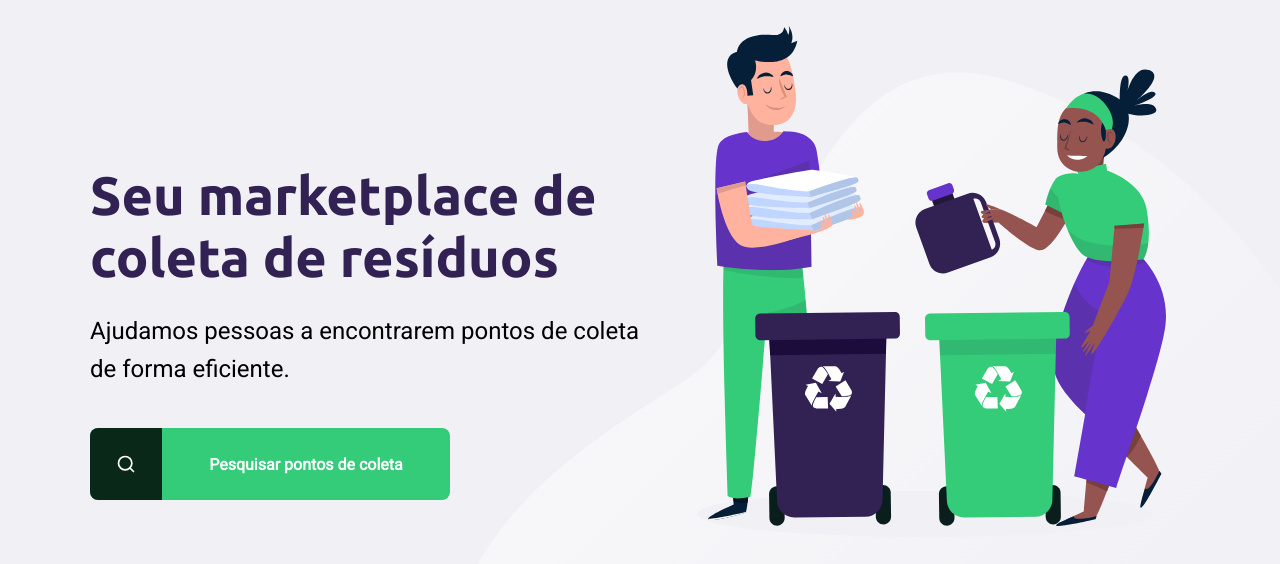
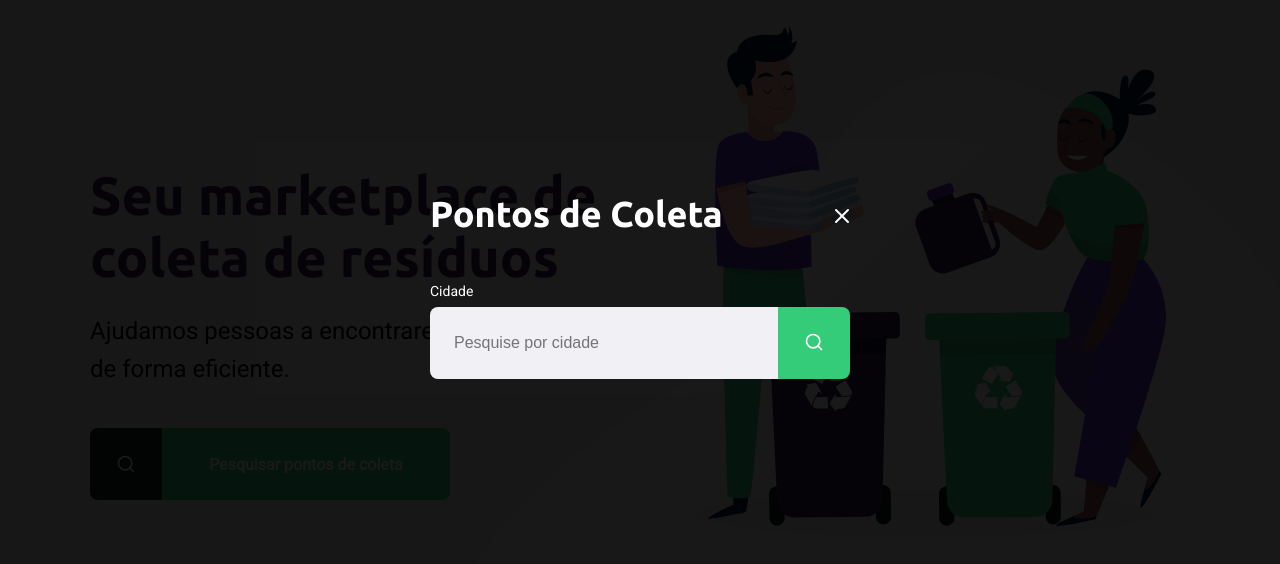
Before and after one commit to MatheusFoganholo/ecoleta-site, a plain HTML site: page index.html in a window 1280 px wide. Both pictures are taken after a click on the link "Pesquisar pontos de coleta". Shown: the part 114-678 px from the top of the page. Drawn offline with Linux system fonts and the light colour scheme.

Commit message:
Finished Modal

```diff
--- a/css/modal.css
+++ b/css/modal.css
@@ -1,5 +1,5 @@
 #modal {
-    background-color: rgba(0, 0, 0, 0.8);
+    background-color: rgba(0, 0, 0, 0.9);
     height: 100vh;
     width: 100vw;
     position: fixed;
@@ -59,6 +59,7 @@
     padding: 16px 24px;
     font-size: 16px;
     color: #6c6c80;
+    outline: none;
 }
 
 #modal form button {
--- a/js/index.js
+++ b/js/index.js
@@ -0,0 +1,11 @@
+const buttonSearch = document.querySelector("#page-home main a")
+const modal = document.querySelector("#modal")
+const close = document.querySelector("#modal .header a")
+
+buttonSearch.addEventListener("click", () => {
+    modal.classList.remove("hide")
+})
+
+close.addEventListener("click", () => {
+    modal.classList.add("hide")
+})
```
